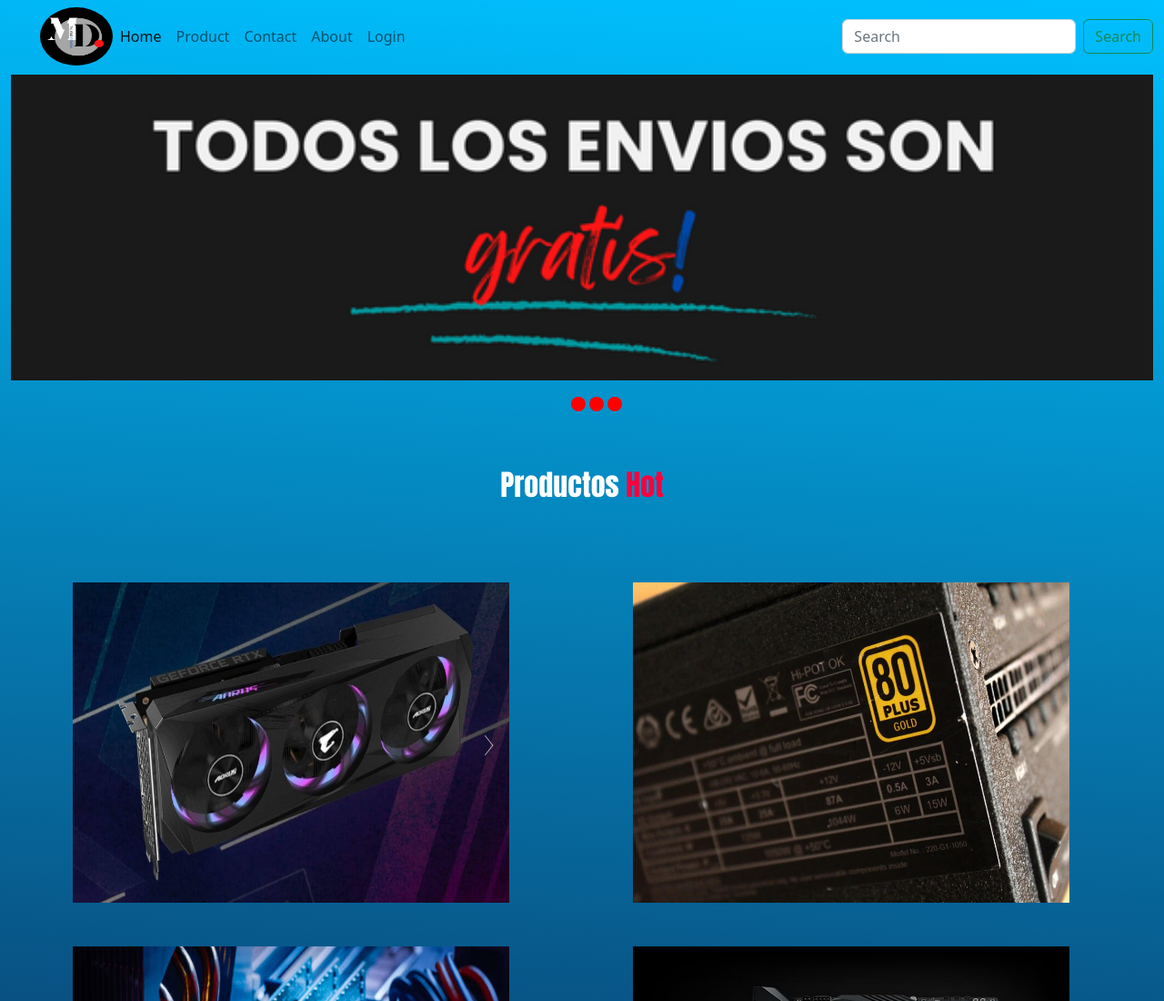
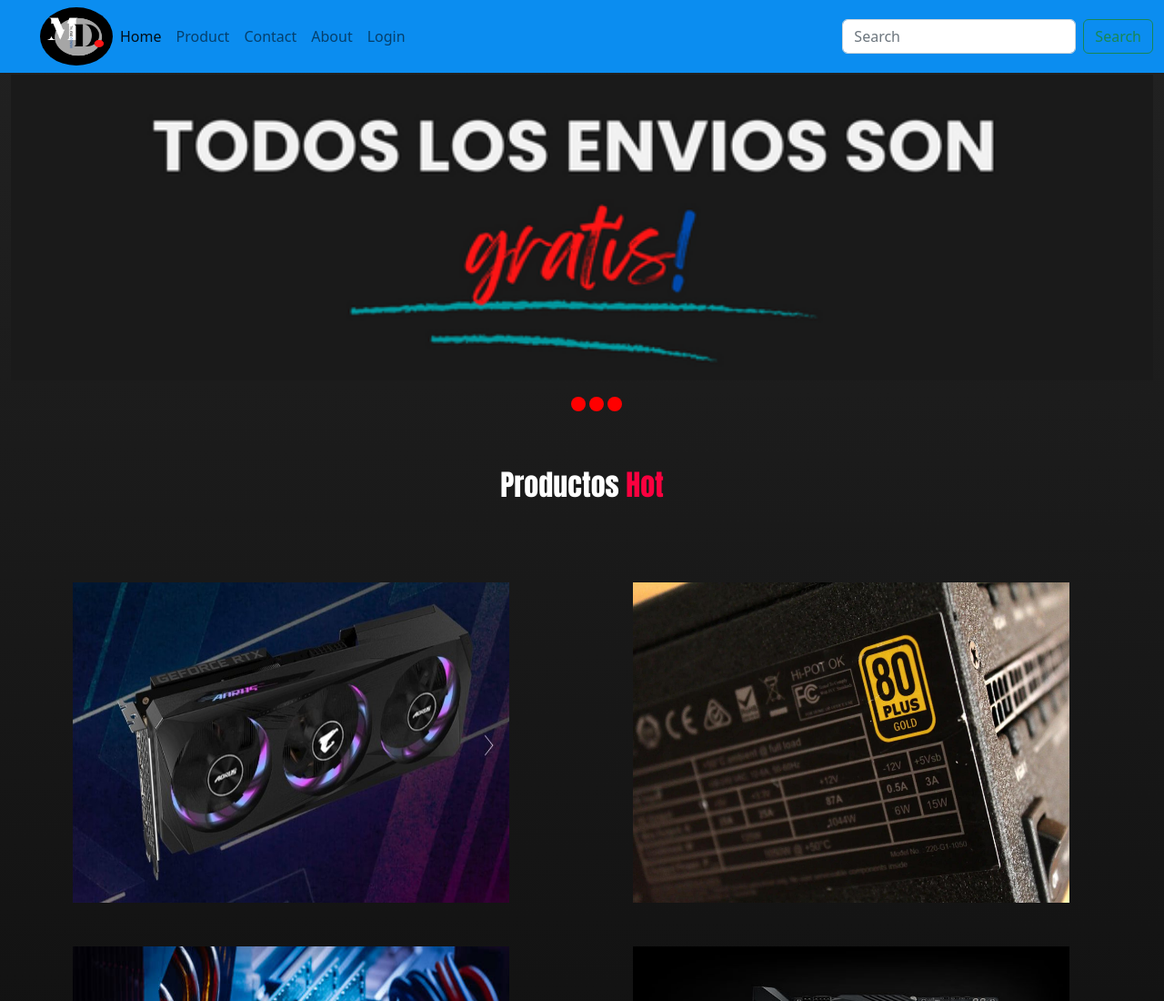
Before and after one commit to fede3666/Federico, a website: page index.html in a window 1280 px wide. Shown: the top 1100 px of the page at 91% size. Drawn offline with nearby package versions, Linux system fonts and the light colour scheme; a web font is replaced by a local one.

Commit message:
se modifican el bg

```diff
--- a/index.html
+++ b/index.html
@@ -15,7 +15,7 @@
 <body>
     <header>
 
-        <nav class="navbar navbar-expand-lg bg-blue">
+        <nav class="navega navbar navbar-expand-lg">
             <div class="container-fluid">
                 <img src="./imagnes/2.png" alt="" class="logo">
                 <button class="navbar-toggler" type="button" data-bs-toggle="collapse" data-bs-target="#navbarNav"
--- a/scss/_body.scss
+++ b/scss/_body.scss
@@ -1,5 +1,7 @@
 /*cuerpo*/
-
+.navega{
+    background-color: #0b8df0;
+}
 * {
     padding: 0%;
     margin: 0%;
@@ -10,7 +12,7 @@
 
     background: no-repeat;
     background-attachment: cover;
-    background: linear-gradient(4deg, #020119, #094979, #00c0ff);
+    background: linear-gradient(1deg, black, rgb(34, 34, 34));
     overflow-x: hidden;
     text-align: center;
     text-transform: capitalize;
--- a/scss/bases/_contactos.scss
+++ b/scss/bases/_contactos.scss
@@ -1,4 +1,5 @@
 /*contactos*/
+
 .msn{
     display: flex;
     justify-content: space-around;
--- a/scss/bases/_index.scss
+++ b/scss/bases/_index.scss
@@ -1,3 +1,4 @@
+
 section,
 article {
     span {
--- a/scss/bases/_logi.scss
+++ b/scss/bases/_logi.scss
@@ -1,4 +1,5 @@
 /*login*/
+
 .title {
     color: white;
     text-align: center;
--- a/scss/bases/_producto.scss
+++ b/scss/bases/_producto.scss
@@ -1,4 +1,5 @@
 /*productos*/
+
 .car__ventas .contiene {
     display: grid;
     gap: 2rem;
```
Also changed, not shown: paginas/about.html (+1 -1 lines), paginas/contactos.html (+1 -1 lines), paginas/login.html (+1 -1 lines), paginas/productos.html (+1 -1 lines), css/main.css, scss/app.css (deleted).
